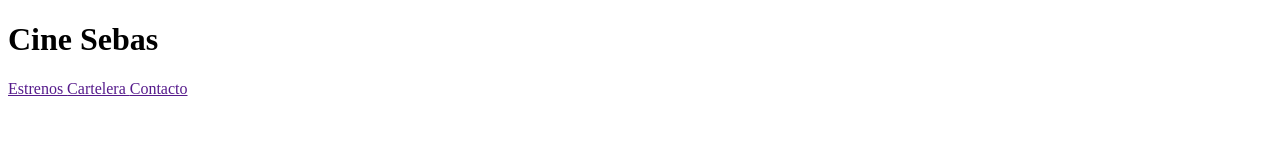
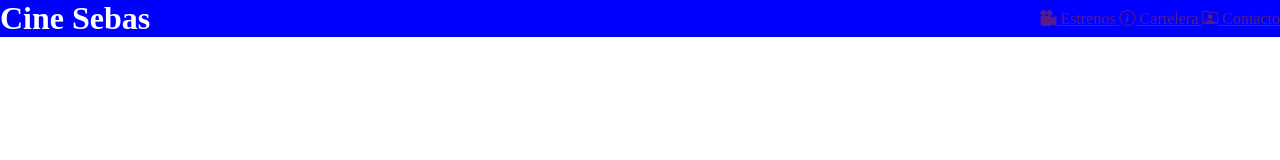
Before and after one commit to predatorsebas/proyecto-cinema, a plain HTML site: page index.html in a window 1280 px wide. Drawn offline with nearby package versions, Linux system fonts and the light colour scheme.

Commit message:
agregar estilos

```diff
--- a/index.html
+++ b/index.html
@@ -21,19 +21,22 @@
 </head>
 
 <body>
-    <header>
+    <header class="header">
+        <!-- titulo -->
         <h1>Cine Sebas</h1>
+
+        <!-- barra de navegacion -->
         <nav>
             <a href="">
                 <i class="bi bi-camera-reels-fill"></i>
                 Estrenos
             </a>
             <a href="">
-
+                <i class="bi bi-info-circle"></i>
                 Cartelera
             </a>
             <a href="">
-
+                <i class="bi bi-person-rolodex"></i>
                 Contacto
             </a>
         </nav>
--- a/src/css/styles.css
+++ b/src/css/styles.css
@@ -0,0 +1,15 @@
+@import url("https://cdn.jsdelivr.net/npm/bootstrap-icons@1.11.3/font/bootstrap-icons.min.css");
+
+*{
+    margin: 0;
+    padding: 0;
+    box-sizing: border-box;
+}
+
+.header{
+    display: flex;
+    align-items: center;
+    justify-content: space-between;
+    background-color: blue;
+    color: white;
+}
```
